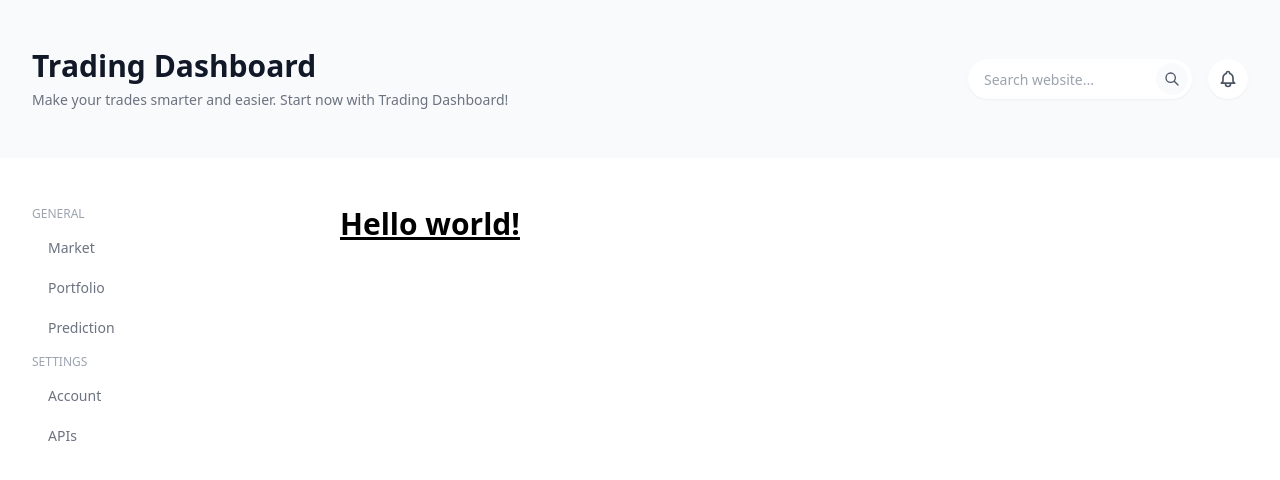
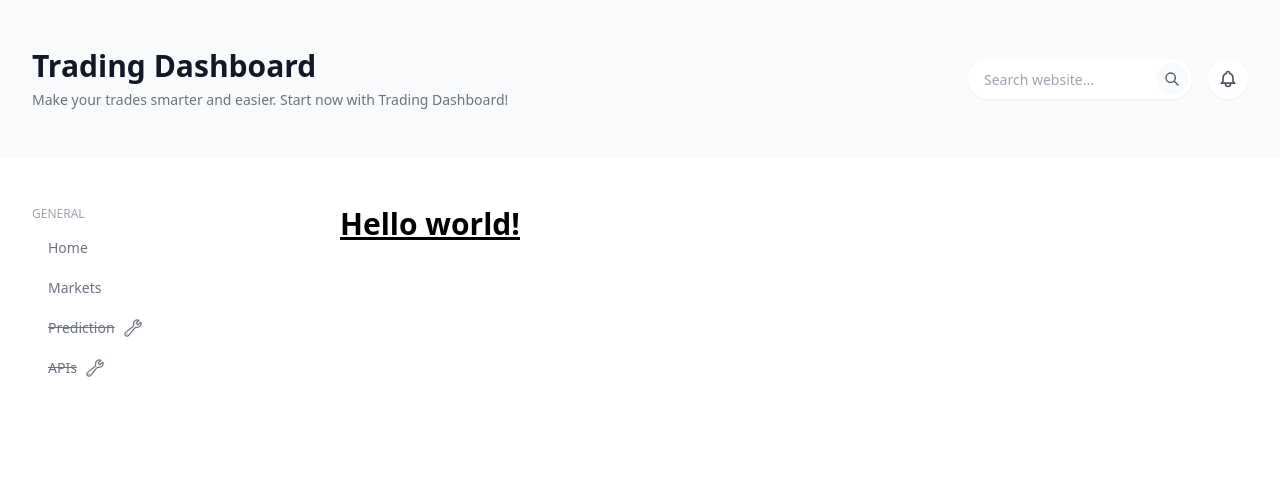
Before and after one commit to Enginner-InBLR/Trading-Dashboard, a Next.js app: page / in a window 1280 px wide. Shown: the top 480 px of the page. Built offline with nearby package versions, Linux system fonts and the light colour scheme.

Commit message:
Feat: improve side bar structure

```diff
--- a/app/components/side-bar.tsx
+++ b/app/components/side-bar.tsx
@@ -1,3 +1,6 @@
+import Link from 'next/link';
+import { WrenchIcon } from '@heroicons/react/24/outline';
+
 export default function SideBar() {
   return (
     <nav aria-label="Side Bar" className="flex flex-col space-y-2">
@@ -8,42 +11,72 @@ export default function SideBar() {
 
         <ul className="mt-2 space-y-1">
           <li>
-            <p className="block rounded-lg px-4 py-2 text-sm font-medium text-gray-500 hover:bg-gray-100 hover:text-gray-700">
-              Market
+            <Link
+              href="/"
+              className="block rounded-lg px-4 py-2 text-sm font-medium text-gray-500 hover:bg-gray-100 hover:text-gray-700"
+            >
+              Home
+            </Link>
+          </li>
+
+          <li>
+            <Link
+              href="/markets"
+              className="block rounded-lg px-4 py-2 text-sm font-medium text-gray-500 hover:bg-gray-100 hover:text-gray-700"
+            >
+              Markets
+            </Link>
+          </li>
+
+          {/* <li>
+            <Link
+              href="/portfolio"
+              className="block rounded-lg px-4 py-2 text-sm font-medium text-gray-500 hover:bg-gray-100 hover:text-gray-700"
+            >
+              Portfolio
+            </Link>
+          </li> */}
+
+          <li>
+            <p className="flex items-center block rounded-lg px-4 py-2 text-sm font-medium text-gray-500 hover:bg-gray-100 hover:text-gray-700">
+              <s>Prediction</s>
+              <WrenchIcon className="h-5 w-5 ml-2" />
             </p>
           </li>
 
           <li>
-            <p className="block rounded-lg px-4 py-2 text-sm font-medium text-gray-500 hover:bg-gray-100 hover:text-gray-700">
-              Portfolio
-            </p>
-          </li>
-
-          <li>
-            <p className="block rounded-lg px-4 py-2 text-sm font-medium text-gray-500 hover:bg-gray-100 hover:text-gray-700">
-              Prediction
+            <p className="flex items-center block rounded-lg px-4 py-2 text-sm font-medium text-gray-500 hover:bg-gray-100 hover:text-gray-700">
+              <s>APIs</s>
+              <WrenchIcon className="h-5 w-5 ml-2" />
             </p>
           </li>
         </ul>
       </div>
-      <div>
+      {/* <div>
         <strong className="block text-xs font-medium uppercase text-gray-400">
-          Settings
+          Other
         </strong>
 
         <ul className="mt-2 space-y-1">
           <li>
-            <p className="block rounded-lg px-4 py-2 text-sm font-medium text-gray-500 hover:bg-gray-100 hover:text-gray-700">
-              Account
-            </p>
+            <Link
+              href="/faq"
+              className="block rounded-lg px-4 py-2 text-sm font-medium text-gray-500 hover:bg-gray-100 hover:text-gray-700"
+            >
+              FAQ
+            </Link>
           </li>
+
           <li>
-            <p className="block rounded-lg px-4 py-2 text-sm font-medium text-gray-500 hover:bg-gray-100 hover:text-gray-700">
-              APIs
-            </p>
+            <Link
+              href="/contact"
+              className="block rounded-lg px-4 py-2 text-sm font-medium text-gray-500 hover:bg-gray-100 hover:text-gray-700"
+            >
+              Contact
+            </Link>
           </li>
         </ul>
-      </div>
+      </div> */}
     </nav>
   );
 }
--- a/package.json
+++ b/package.json
@@ -11,6 +11,7 @@
     "build-storybook": "build-storybook"
   },
   "dependencies": {
+    "@heroicons/react": "^2.0.15",
     "@next/font": "13.1.6",
     "@types/node": "18.13.0",
     "@types/react": "18.0.28",
```
